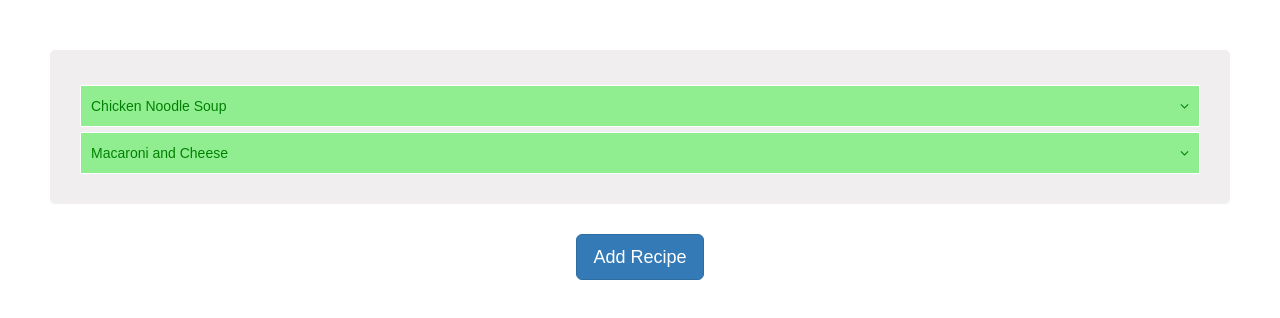
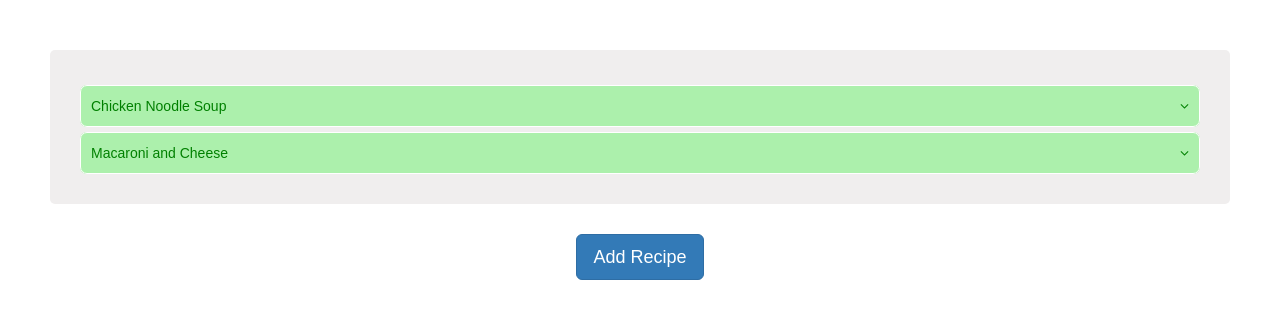
Before and after one commit to neliason/fcc-react-recipe-box, a React (Create React App) app: page / in a window 1280 px wide. Shown: the top 318 px of the page. Built offline with nearby package versions, Linux system fonts and the light colour scheme.

Commit message:
Collapsible and ingredient list styling

```diff
--- a/src/App.css
+++ b/src/App.css
@@ -29,13 +29,17 @@
 
 .ingredients-list {
   font-size: 15px;
-  padding: 15px 0 10px 0;
+  margin: 15px 0 10px 0;
+  border: 1px solid #cccccc;
+  border-radius: 7px;
+}
+
+tr:not(:last-child) {
+  border-bottom: 1px solid #cccccc;
 }
 
 .ingredient {
   padding: 5px;
-  border: 1px solid #cccccc;
-  border-radius: 10px;
 }
 
 table {
@@ -43,7 +47,7 @@ table {
 }
 
 .recipe-name {
-  background-color: lightgreen;
+  background-color: rgb(172, 240, 172);
   margin: 5px 5% 0 5%;
   border-radius: 5px;
 }
@@ -56,8 +60,13 @@ table {
   position: relative;
   border: 1px solid white;
   padding: 10px;
-  background: lightgreen;
+  background: rgb(172, 240, 172);
   cursor: pointer;
+  border-radius: 7px;
+}
+
+.Collapsible {
+  border-radius: 7px;
 }
 
 .Collapsible__trigger::after {
@@ -74,8 +83,17 @@ table {
   transform: rotateZ(180deg);
 }
 
+.Collapsible__trigger.is-open {
+  border-top-right-radius: 7px;
+  border-top-left-radius: 7px;
+  border-bottom-left-radius: 0;
+  border-bottom-right-radius: 0;
+}
+
 .Collapsible__contentInner {
   background-color: white;
+  border-bottom-left-radius: 7px;
+  border-bottom-right-radius: 7px;
 }
 
 .TheModal {
@@ -141,6 +159,10 @@ input:focus, textarea:focus, .TheModal:focus {
   box-shadow: 0px 0px 5px rgb(77, 159, 252);
 }
 
+.add-recipe-btn:focus, .add-recipe-btn:active {
+  outline: none;
+}
+
 .modal-ingredients-input {
   margin-top: 10px;
 }
```
